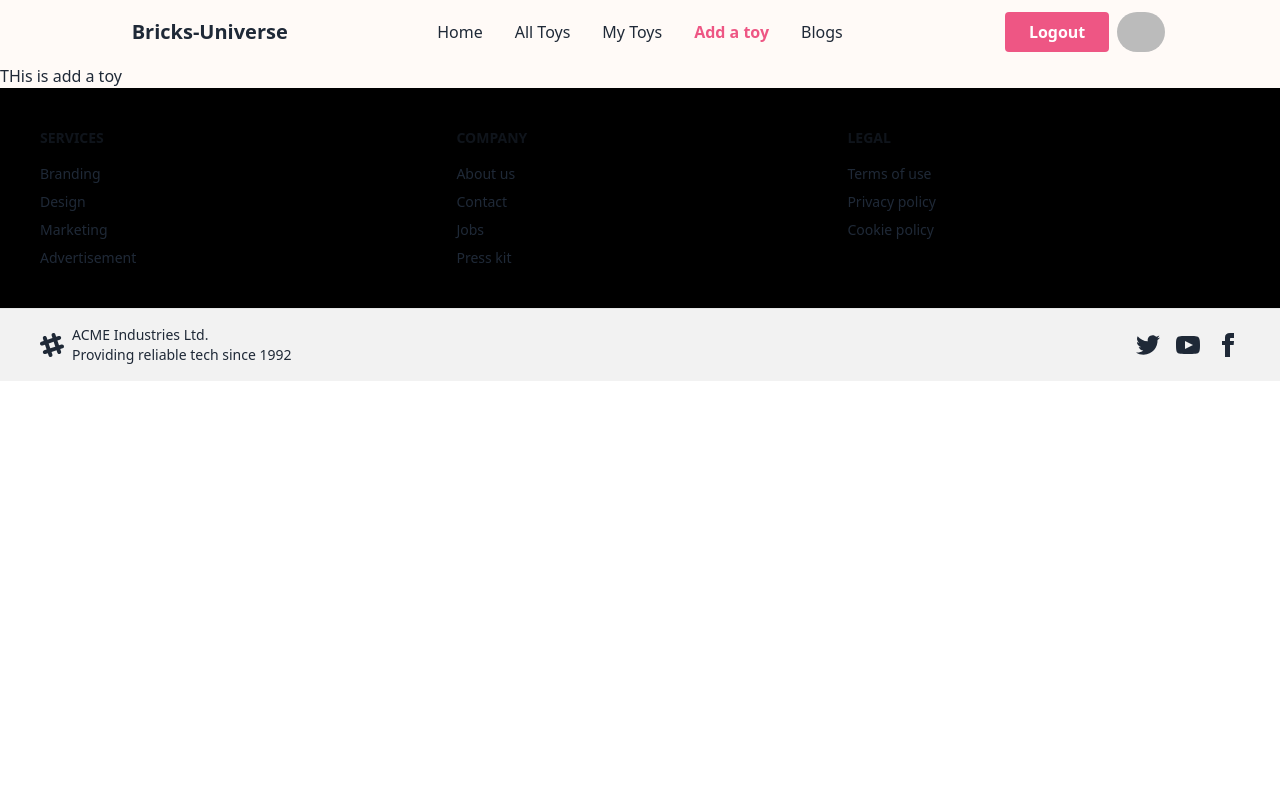
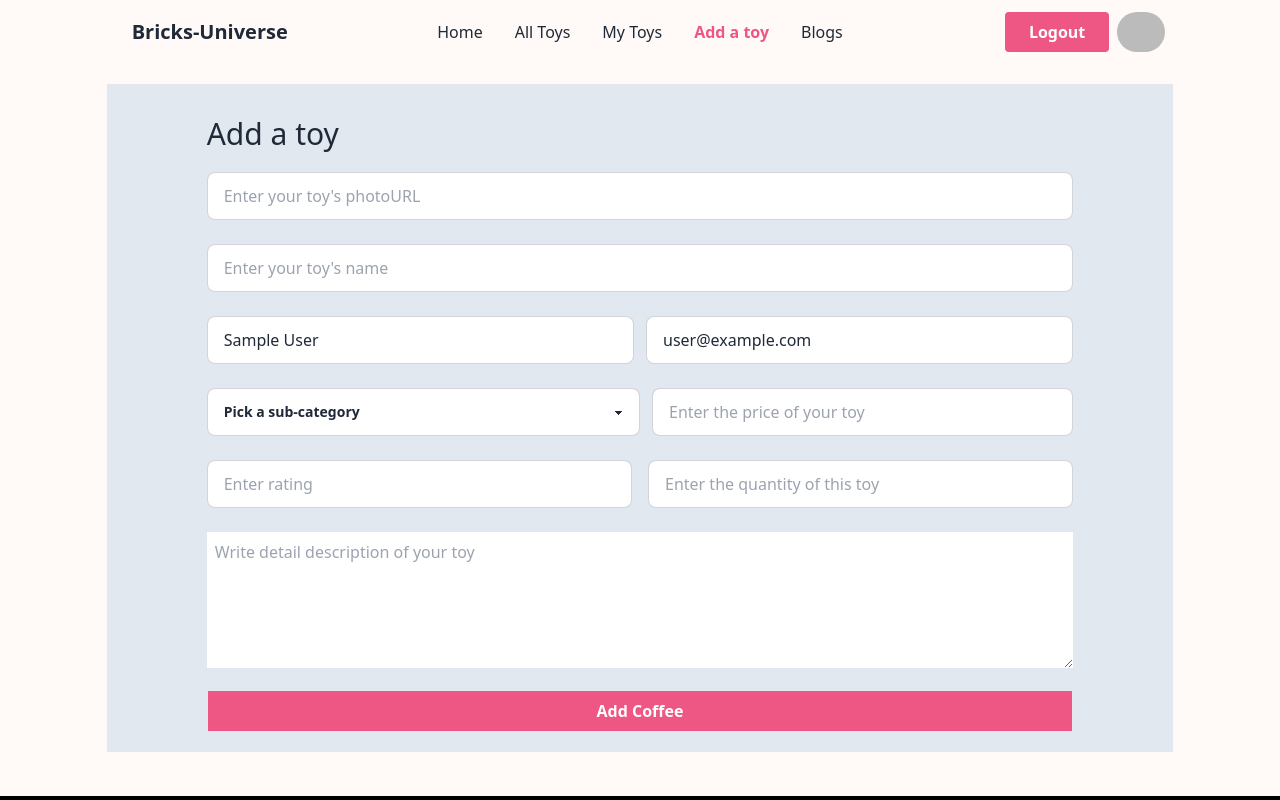
Before and after one commit to JannatunNimeNishat/bricks-universe-client, a React (Vite) app: page /addAToy in a window 1280 px wide. Shown: the top 800 px of the page. Built offline with nearby package versions, Linux system fonts and the light colour scheme; no server answers; sample sign-in values are in the browser's storage.

Commit message:
feature - Add a toy page added with insert data to database feature

```diff
--- a/package.json
+++ b/package.json
@@ -22,6 +22,7 @@
     "react-router-dom": "^6.11.2",
     "react-tabs": "^6.0.1",
     "sort-by": "^1.2.0",
+    "sweetalert2": "^11.7.5",
     "swiper": "^9.3.2",
     "yup": "^1.1.1"
   },
--- a/src/pages/AddaToy/AddaToy.jsx
+++ b/src/pages/AddaToy/AddaToy.jsx
@@ -1,9 +1,197 @@
-import React from 'react';
+import { useFormik } from 'formik';
+import React, { useContext } from 'react';
+
+// import bg from '../../assets/images/more/11.png'
+import { FaArrowLeft } from "react-icons/fa";
+
+import Swal from 'sweetalert2'
+import { Link } from 'react-router-dom';
+import { AuthContext } from '../../provider/AuthProvider';
 
 const AddaToy = () => {
+
+    const { user } = useContext(AuthContext)
+
+
+    const initialValues = {
+        photo: '',
+        seller_name: user?.displayName,
+        seller_email: user.email,
+        sub_category: '',
+        price: '',
+        rating: '',
+        quantity: '',
+        description: '',
+        tName:''
+    }
+
+
+    const { values, error, handleBlur, handleChange, handleSubmit } = useFormik({
+        initialValues: initialValues,
+        onSubmit: (values, action) => {
+            const photo = values.photo;
+            const toyName = values.tName;
+            const seller_name = values.seller_name;
+            const seller_email = values.seller_email;
+            const sub_category = values.sub_category;
+            const price = values.price;
+            const rating = values.rating;
+            const quantity = values.quantity;
+            const description = values.description;
+
+            /* console.log(photo,
+                tName,
+                seller_name,
+                seller_email,
+                sub_category,
+                price,
+                rating,
+                quantity,
+                description); */
+            const newToy = { photo,toyName,seller_name,seller_email,sub_category,price,rating,quantity,description };
+                console.log(newToy);
+            //send data to the server
+             fetch('http://localhost:5000/toy', {
+                 method: 'POST',
+                 headers: {
+                     'content-type': 'application/json'
+                 },
+                 body: JSON.stringify(newToy)
+             })
+                 .then(res => res.json())
+                 .then(data => {
+                     console.log(data);
+                     if (data.insertedId) {
+                         Swal.fire({
+                             position: 'top-end',
+                             icon: 'success',
+                             title: 'Your to is successfully added',
+                             showConfirmButton: false,
+                             timer: 1500
+                         })
+                     }
+                 })
+
+            action.resetForm();
+        }
+    })
+
     return (
-        <div>
-            <h3>THis is add a toy</h3>
+        <div className=' bg-cover bg-center pb-8'
+        >
+            <div className='my-container pt-5 mb-3'>
+
+                <div className='bg-slate-200  pt-3 px-5 py-5 '>
+                    <div className='px-20 '>
+                        <h3 className='text-3xl mt-5'>Add a toy</h3>
+
+                        <form onSubmit={handleSubmit} className='mt-5'>
+
+                            <input type="text" name='photo' placeholder="Enter your toy's photoURL" className="input input-bordered w-full"
+                                value={values.photo}
+                                onBlur={handleBlur}
+                                onChange={handleChange}
+                            />
+
+                            <br />
+                            <br />
+                            <input type="text" name='tName' placeholder="Enter your toy's name" className="input input-bordered w-full"
+
+                                value={values.tName}
+                                onBlur={handleBlur}
+                                onChange={handleChange}
+                            />
+
+
+
+
+                            <br />
+                            <br />
+
+                            <div className='flex gap-3'>
+
+                                <input type="text"
+                                    name='seller_name'
+                                    placeholder="Enter seller_name"
+                                    className="input input-bordered w-full"
+                                    value={values.seller_name}
+                                    onBlur={handleBlur}
+                                    onChange={handleChange}
+
+                                />
+
+
+
+                                <input type="email" name='seller_email' placeholder="Enter seller email" className="input input-bordered w-full"
+                                    value={values.seller_email}
+                                    onBlur={handleBlur}
+                                    onChange={handleChange}
+
+                                />
+
+
+                            </div>
+                            <br />
+                            <div className='flex gap-3 '>
+                                <select className="select select-bordered w-1/2"
+                                name='sub_category'
+                                    value={values.sub_category}
+                                    onBlur={handleBlur}
+                                    onChange={handleChange}
+                                >
+                                    <option >Pick a sub-category</option>
+                                    <option value='lego_action_figure' label="lego_action_figure">Lego action figure</option>
+                                    <option value='lego_car' label="lego_car">Lego car</option>
+                                    <option value='lego_city' label="lego_city">Lego city</option>
+
+                                </select>
+
+                                <input className='input input-bordered w-full' placeholder='Enter the price of your toy' type="number" name='price'
+                                    value={values.price}
+                                    onBlur={handleBlur}
+                                    onChange={handleChange}
+                                />
+                            </div>
+
+                            <br />
+                            <div className='flex '>
+                                <div className="form-control md:w-1/2">
+
+
+                                    <input type="text" name='rating' placeholder="Enter rating" className="input input-bordered w-full"
+                                        value={values.rating}
+                                        onBlur={handleBlur}
+                                        onChange={handleChange}
+
+                                    />
+
+                                </div>
+                                <div className="form-control md:w-1/2 ml-4">
+
+
+                                    <input type="number" name='quantity' placeholder="Enter the quantity of this toy" className="input input-bordered w-full"
+                                        value={values.quantity}
+                                        onBlur={handleBlur}
+                                        onChange={handleChange}
+                                    />
+
+                                </div>
+                            </div>
+                            <br />
+                            <div>
+                                <textarea placeholder='Write detail description of your toy' className=' p-2 w-full' name="description" id="" cols="30" rows="5"
+                                    value={values.description}
+                                    onBlur={handleBlur}
+                                    onChange={handleChange}
+
+                                ></textarea>
+                            </div>
+                            <input className='w-full mt-4 py-2 border text-white font-bold bg-[#ee5684] hover:bg-[#df396b]  cursor-pointer' type="submit" value="Add Coffee" />
+                        </form>
+
+                    </div>
+                </div>
+            </div>
         </div>
     );
 };
--- a/src/pages/AllToys/AllToys.jsx
+++ b/src/pages/AllToys/AllToys.jsx
@@ -7,6 +7,8 @@ const AllToys = () => {
     // console.log(toys);
     return (
         <div className='my-container mt-10 mb-10 min-h-[calc(100vh-68px)]'>
+
+            {/* search box */}
             <div className=' flex justify-center '>
                 <div className="form-control">
                     <div className="input-group">
@@ -17,6 +19,7 @@ const AllToys = () => {
                     </div>
                 </div>
             </div>
+
             <div className="overflow-x-auto mt-10">
                 <table className="table w-full">
                     {/* head */}
--- a/src/pages/AllToys/ToyRows.jsx
+++ b/src/pages/AllToys/ToyRows.jsx
@@ -3,12 +3,12 @@ import { Link } from 'react-router-dom';
 
 const ToyRows = ({toy,index}) => {
     console.log(toy);
-    const {_id,seller_name,toy_name,sub_category,price,quantity} = toy || {};
+    const {_id,seller_name,toyName,sub_category,price,quantity} = toy || {};
     return (
         <tr className='text-center'>
             <th>{index+1}</th>
             <td>{seller_name}</td>
-            <td>{toy_name}</td>
+            <td>{toyName}</td>
             <td>{sub_category}</td>
             <td>{price}</td>
             <td>{quantity}</td>
--- a/src/pages/Home/ShopByCategory/TabItems.jsx
+++ b/src/pages/Home/ShopByCategory/TabItems.jsx
@@ -8,7 +8,7 @@ import toast, { Toaster } from 'react-hot-toast';
 
 const TabItems = ({tabToy}) => {
 
-    const {_id,img,toy_name,price,rating} = tabToy || {};
+    const {_id,photo,toy_name,price,rating} = tabToy || {};
 
     const {user} = useContext(AuthContext)
     const navigate = useNavigate()
@@ -27,7 +27,7 @@ const TabItems = ({tabToy}) => {
 
     return (
         <div className="card card-compact lg:w-[450px] mx-auto lg:h-[450px]  bg-base-100 shadow-xl mt-5">
-        <figure className='overflow-hidden w-full lg:h-[350px] border'><img className=' h-full w-full' src={img} alt="Shoes" /></figure>
+        <figure className='overflow-hidden w-full lg:h-[350px] border'><img className=' h-full w-full' src={photo} alt="Shoes" /></figure>
         <div className="card-body ">
             {/* <div className='px-3'> */}
             <h2 className="card-title text-2xl font-bold">{toy_name}</h2>
--- a/src/pages/ViewDetails/ViewDetails.jsx
+++ b/src/pages/ViewDetails/ViewDetails.jsx
@@ -6,13 +6,13 @@ import 'react-tabs/style/react-tabs.css';
 
 const ViewDetails = () => {
     const toy = useLoaderData()
-    const { _id, img, toy_name, price, rating, description, sub_category,seller_name,seller_email,quantity } = toy || {};
+    const { _id, photo, toy_name, price, rating, description, sub_category,seller_name,seller_email,quantity } = toy || {};
     console.log(toy);
     return (
         <div className='mt-8 mb-8 my-container'>
             <div className='grid grid-cols-2 gap-8'>
                 <div className=''>
-                    <img className='h-full w-full' src={img} alt="" />
+                    <img className='h-full w-full' src={photo} alt="" />
                 </div>
                 <div className='space-y-4'>
                     <h3 className='text-4xl font-semibold'>{toy_name}</h3>
--- a/src/routes/Routes.jsx
+++ b/src/routes/Routes.jsx
@@ -31,7 +31,7 @@ const router = createBrowserRouter([
             {
                 path:'/allToys',
                 element:<AllToys></AllToys>,
-                loader:() =>fetch('http://localhost:5000/toys')
+                loader:() =>fetch('http://localhost:5000/allToys')
             },
             {
                 path:'/myToys',
```
Also changed, not shown: 1 other file (tests, documents, lock files or other folders).
